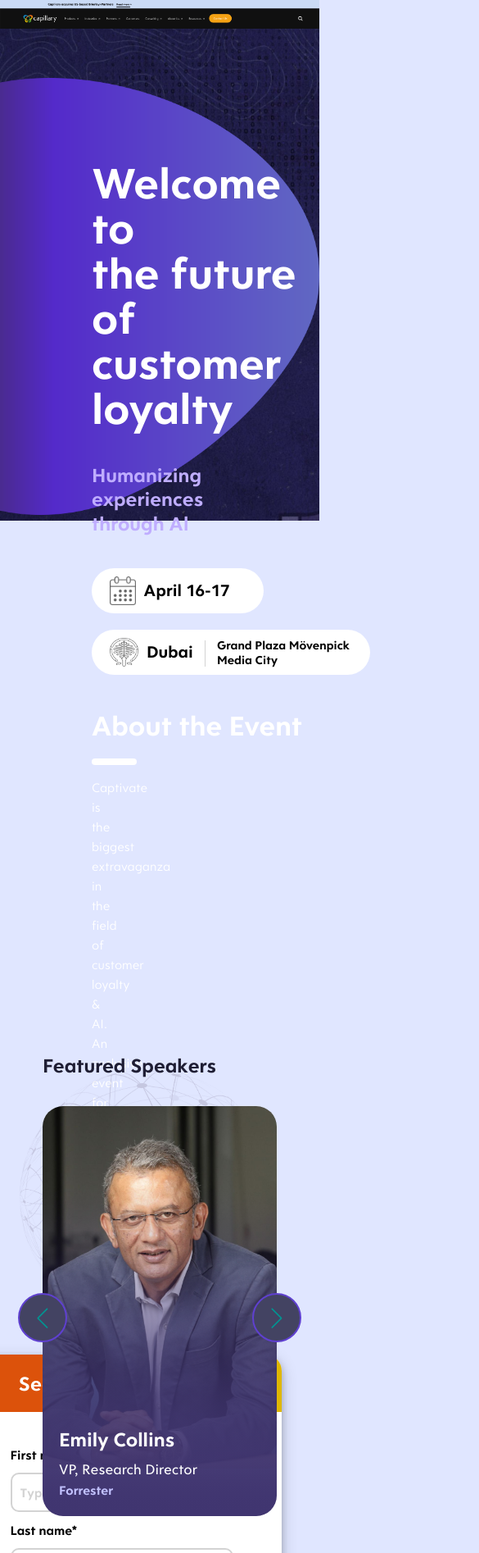
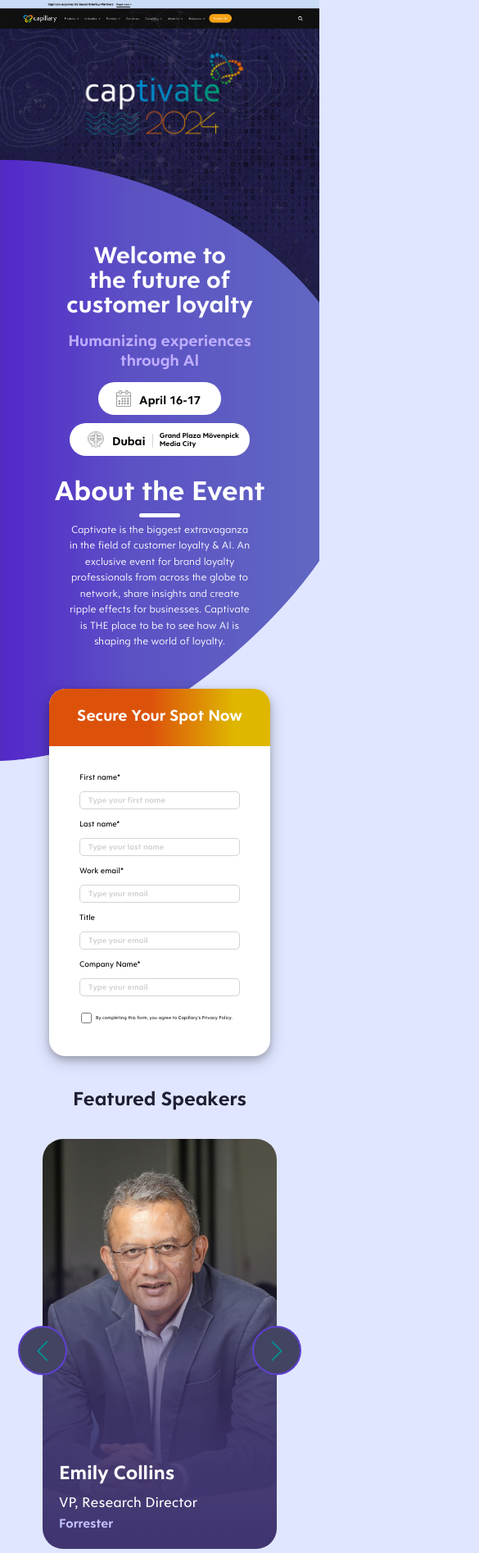
Before and after one commit to amandeepbindra-com/demo, a plain HTML site: page index.html in a window 390 px wide. Shown: the top 1894 px of the page at 82% size, 585 px wide, since content can reach past the window. Drawn offline with nearby package versions, Linux system fonts and the light colour scheme.

Commit message:
Add files via upload

```diff
--- a/index.html
+++ b/index.html
@@ -391,7 +391,8 @@
 		max-width: 350px;
 		color: #606060;
 		padding-top: 45px;
-		padding-left: 30px;
+		padding-left: 10px;
+		padding-right: 10px;
 		font-size: 25px;
 	}
 	.secline{
@@ -462,6 +463,207 @@
 	.f16{
 		font-size: 16px;
 	}
+
+
+	/* Slider 2 */
+	@media only screen and (max-width: 600px) {
+		.main{
+			background-image: url(mob-top.png);
+			background-repeat: no-repeat;
+			background-size: 108% auto;
+			margin-top: 120px;
+			height: 800px;
+		}
+		.contnet{
+			padding-left: 20px;
+			padding-right: 20px;
+			display: flex;
+			flex-direction: column;
+			align-items: center;
+		}
+		.line1{
+			text-align: center;
+			font-size: 30px;
+		}
+		.line2{
+			text-align: center;
+			margin-top: 10px;
+			margin-bottom: 10px;
+			font-size: 20px;
+		}
+		.block1{
+			width: 150px;
+			height: 40px;
+			margin-top: 5px;
+		}
+		.icon_txt{
+			font-size: 15px;
+		}
+		.block2{
+			width: 220px;
+			height: 40px;
+			margin-top: 10px;
+			margin-bottom: 10px;
+		}
+		.txt2{
+			font-size: 9px;
+		}
+		.slash{
+			margin-left: 8px;
+			margin-right: 8px;
+		}
+		.block3{
+			margin-top: 10px;
+			display: flex;
+			flex-direction: column;
+			align-items: center;
+		}
+		.line3{
+			font-size: 35px;
+		}
+		.shape2{
+			height: 5px;
+			width: 50px;
+			margin-top: 0px;
+			margin-bottom: 5px;
+		}
+		.longtext{
+			padding: 0px;
+			text-wrap:  balance;
+			text-align: center;
+			max-width: 227px;
+			font-size: 13px;
+		}
+		.logo{
+			position: absolute;
+			top: 0;
+			max-width: 230px;
+			padding: 0px;
+			margin-top: 10px;
+		}
+		.m1{
+			display: flex;
+			flex-direction: column;
+			align-items: center;
+		}
+		.register{
+			max-width: 270px;
+			margin-top: -155px;
+			margin-left: 0px;
+			margin-right: 0px;
+			padding: 0;
+			height: auto;
+		}
+		.rtop{
+			margin-left: 0px;
+			margin-right: 0px;
+		}
+		.rtext {
+			font-size: 20px;
+		}
+		.form{
+			padding-top: 20px;
+		}
+		.label {
+			font-family: myfont3;
+			font-size: 10px;
+		}
+		.field {
+			font-size: 10px;
+			border: 1px solid lightgrey;
+			height: 20px;
+			border-top-left-radius: 5px;
+			border-bottom-left-radius: 5px;
+			border-top-right-radius: 5px;
+			border-bottom-right-radius: 5px;
+		}
+		.form-group-c{
+			font-family: myfont3;
+			font-size: 6px;
+			margin-bottom: 40px;
+		}
+		.m-mt2{
+			margin-top: 2px;
+		}
+		.section-team{
+			margin-top: 390px;
+		}
+		.i4head{
+			text-align: center;
+			margin-left: 0px;
+		}
+		.i3head{
+			text-align: center;
+			margin-left: 0px;
+		}
+		.i4head{
+			max-width: 100%;
+			text-align: center;
+			margin-left: 0px;
+			padding-left: 50px;
+			padding-right: 50px;
+		}
+		.about{
+			height: 100%;
+		}
+		.section2{
+			background-image: url(back2bg.png);
+			background-repeat: no-repeat;
+			background-size: 100% 100%;
+			height: 100%;
+			display: flex;
+			flex-direction: column;
+			padding-top: 10px;
+			padding-left: 10px;
+			padding-right: 5px;
+			padding-bottom: 15px;
+			border-top-left-radius: 30px;
+			border-top-right-radius:  30px;
+			border-bottom-left-radius: 30px;
+			border-bottom-right-radius: 30px;
+		}
+		.secc1{
+			display: flex;
+			flex-direction: column;
+			align-items: center;
+			color: white;
+			text-align: center;
+			font-size: 18px;
+			margin-top: 0px;
+			margin-right: 0px;
+			padding-left: 10px;
+			padding-right: 15px;
+			padding-top: 10px;
+			max-width: 100%;
+			width: 100%;
+		}
+		.sec2bd{
+			font-size: 13px;
+			margin-bottom: 5px;
+		}
+		.sec2cnt{
+			font-size: 13px;
+		}
+		.shape4{
+			margin-top: 0px;
+			margin-bottom: 10px;
+			background: white;
+			width: 35px;
+			height: 5px;
+		}
+		.secline{
+			display: none;
+		}
+		.sec2cnt{
+			margin-right: 10px;
+		}
+		.block4{
+			width: 200px;
+			height: 40px;
+			font-size: 20px;
+			margin-bottom: 35px;
+		}
+	}
 </style>
 
 <!-- Swiper CSS -->
@@ -498,10 +700,10 @@
 				  	</div>
 					</div>
 				  <div class="col-md-5">
-				  	<div class="row no-gutters">
+				  	<div class="row no-gutters m1">
 				  		<img src="logo.png" class="img-fluid logo">
 				  	</div>
-				  	<div class="row">
+				  	<div class="row m1">
 				  		<div class="register">
 			    			<div class="rtop">
 			    				<h2 class="rtext">Secure Your Spot Now</h2>
@@ -529,7 +731,7 @@
 			    				</div>
 			    				<div class="form-group-c">
 			    					<input class="cbx" type="checkbox">
-			    					<span>By completing this form, you agree to Capillary's Privacy Policy.</span>
+			    					<span class="m-mt2">By completing this form, you agree to Capillary's Privacy Policy.</span>
 			    				</div>
 			    			</div>
 			    		</div>
@@ -708,7 +910,7 @@
 			<h2 class="i4head">Who's joining Captivate - an exclusive brand loyalty gathering ?</h2>
 			<div class="section2">
 				<div class="secc1 sd">
-					<div>
+					<div class="m1">
 						<h3 class="sec2bd">Global CXOs</h3>
 						<p class="sec2cnt">CMOs, CIOs, CDOs and Loyalty professionals shaping the brands of the future!</p>
 						<div class="shape4"></div>
@@ -716,13 +918,13 @@
 					<div class="secline"></div>
 				</div>
 				<div class="secc1 sd">
-					<div>
+					<div class="m1">
 						<h3 class="sec2bd">Industry Analysts</h3>
 						<p class="sec2cnt">Learn from Forrester analysts and industry experts who get the big picture.</p>
 						<div class="shape4"></div>
 					</div>
 					<div class="secline"></div>
-				</div>
+				</div class="m1">
 				<div class="secc1">
 					<h3 class="sec2bd">Media Partners</h3>
 					<p class="sec2cnt">WiseMarketer, The Loyalty People & Let's Talk Loyalty.</p>
```
Also changed, not shown: back2bg.png (added), mob-top.png (added).
